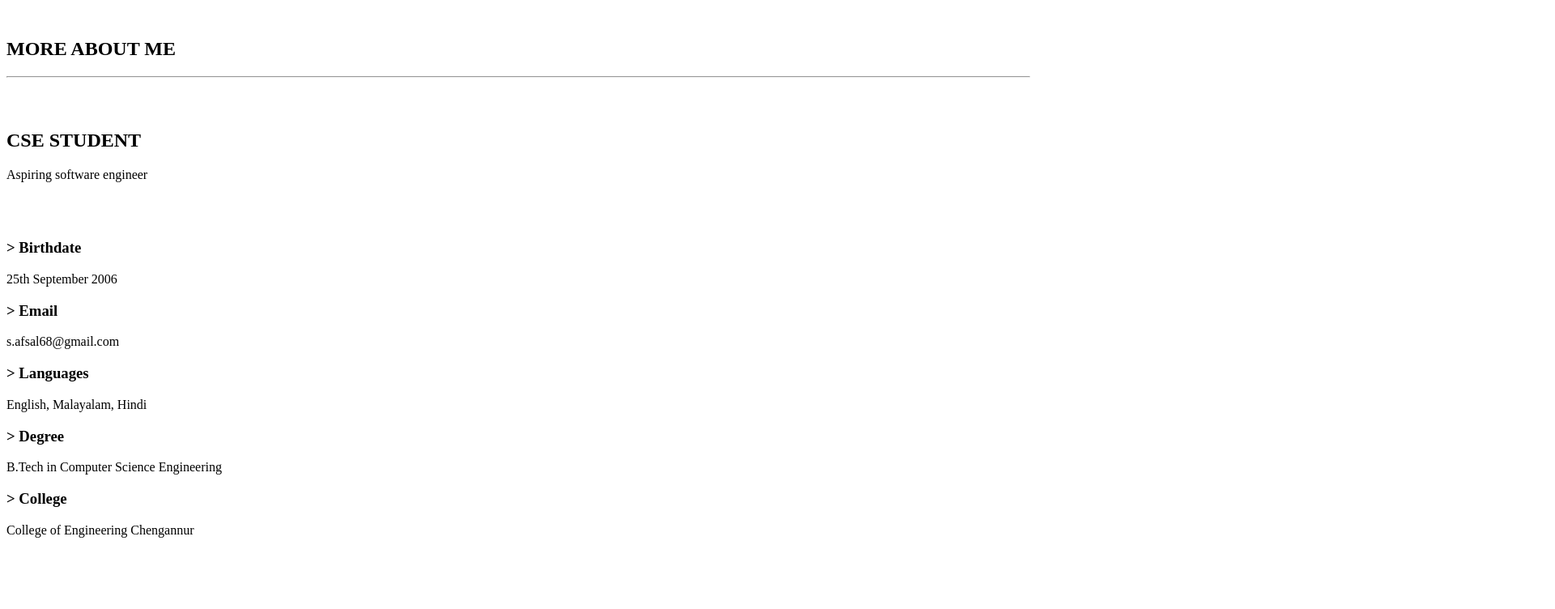
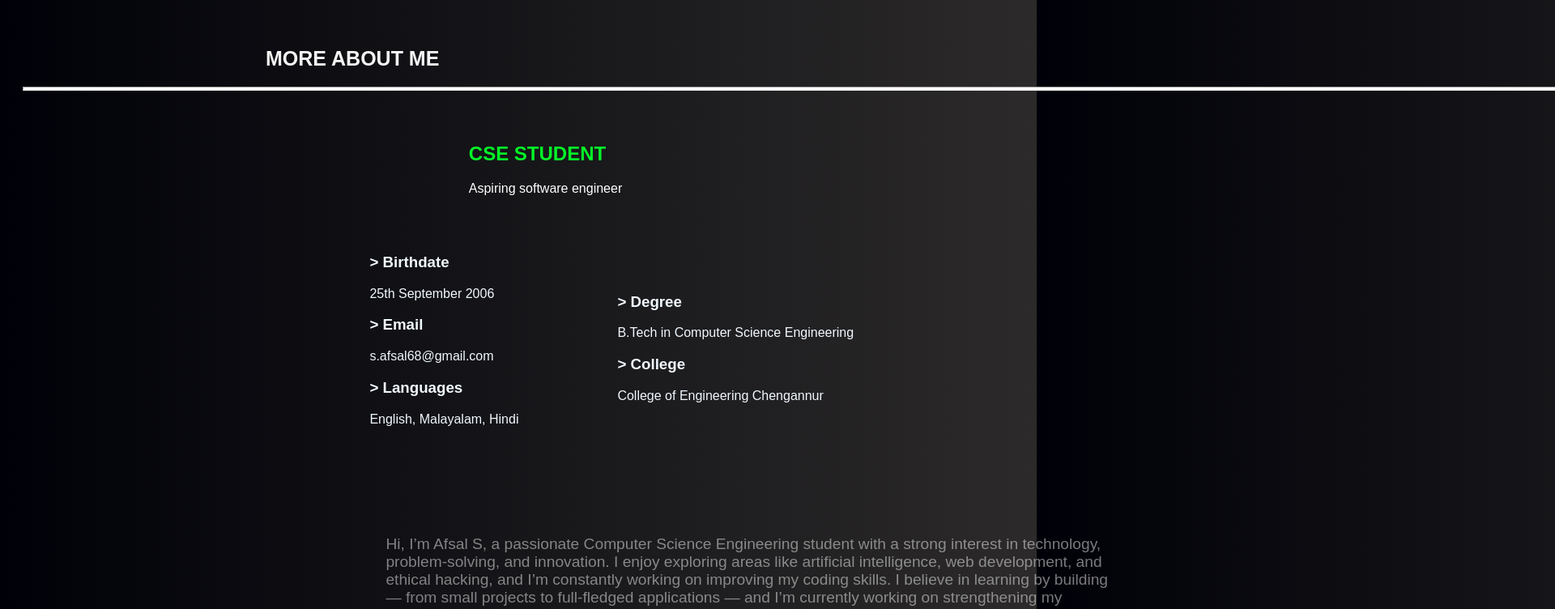
Before and after one commit to cse-afsal/portfolio, a plain HTML site: page page2.html in a window 1280 px wide. Shown: the part 125-877 px from the top of the page at 81% size, 1920 px wide, since content can reach past the window. Drawn offline with Linux system fonts and the light colour scheme.

Commit message:
Change stylesheet link from page2.css to style.css

```diff
--- a/page2.html
+++ b/page2.html
@@ -5,7 +5,7 @@
     <meta name="viewport" content="width=device-width, initial-scale=1.0">
     <title>About - Code With Afsal</title>
     <link rel="icon" type="image/x-icon" href="favicon.ico">
-    <link rel="stylesheet" href="page2.css">
+    <link rel="stylesheet" href="style.css">
 </head>
 <body class="body">
     <h1 style="color: white;">AFSAL S</h1>
```
